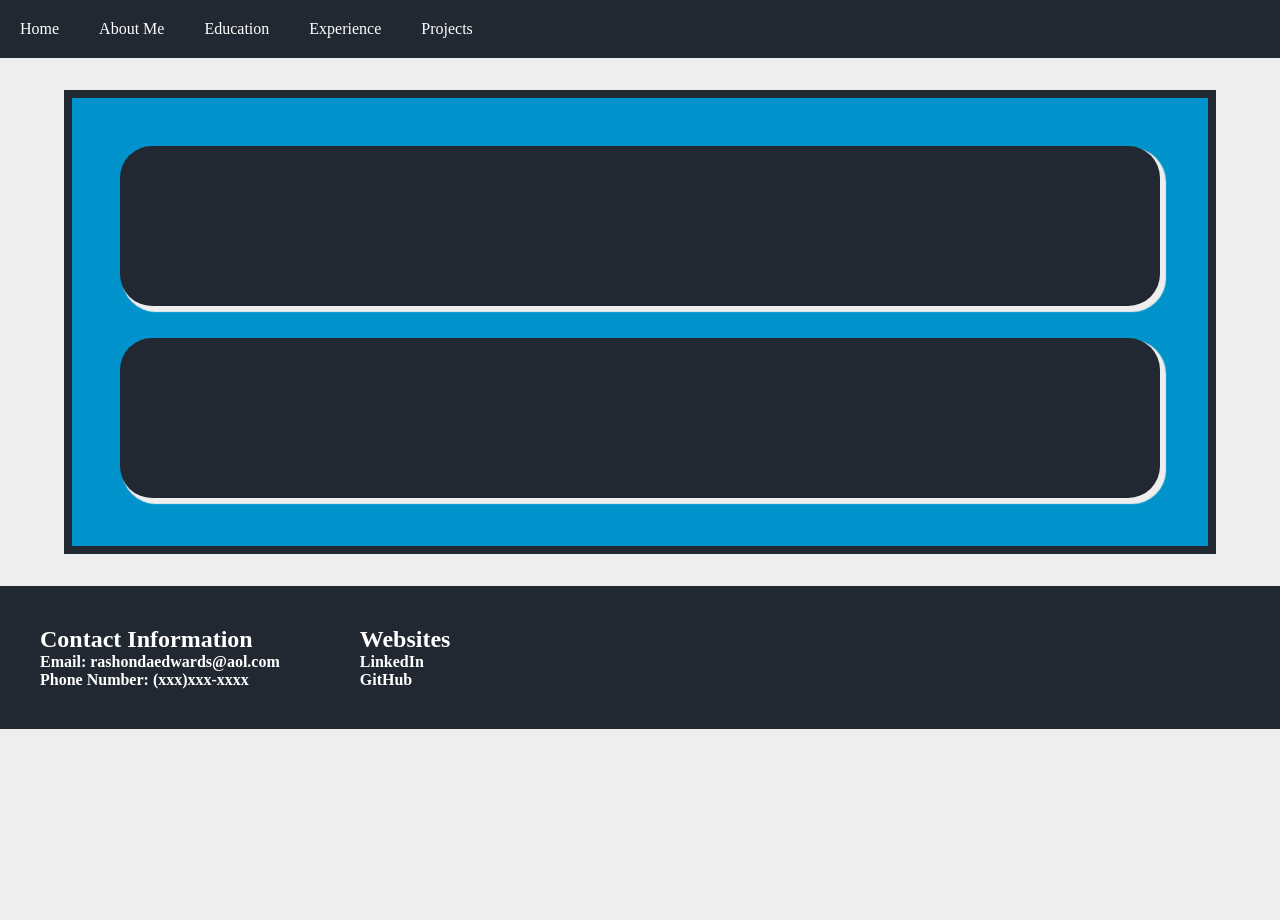
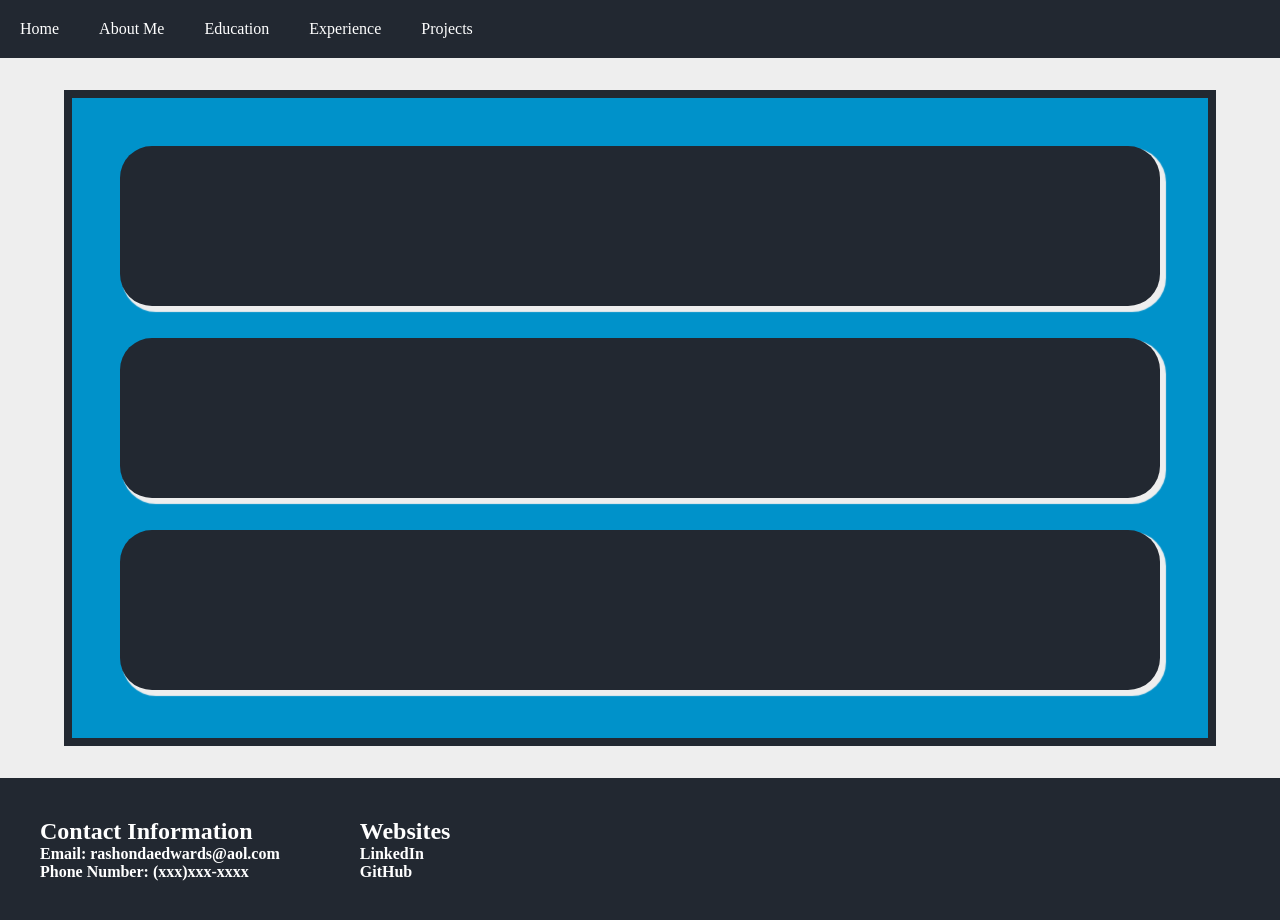
Before and after one commit to rdedwards1124/Portfolio, a React (Create React App) app: page /About in a window 1280 px wide. Before the commit the page ends 800 px from the top, so only its background shows below. Built offline with nearby package versions, Linux system fonts and the light colour scheme.

Commit message:
3commitsaweek

```diff
--- a/src/Components/About.js
+++ b/src/Components/About.js
@@ -8,6 +8,7 @@ function About() {
             <div className="Home-Main">
                 <div className="about-div"></div>
                 <div className="about-div"></div>
+                <div className="about-div"></div>
             </div>
         </>
     );
```
